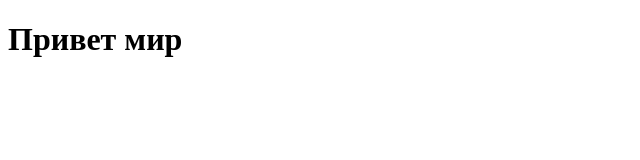
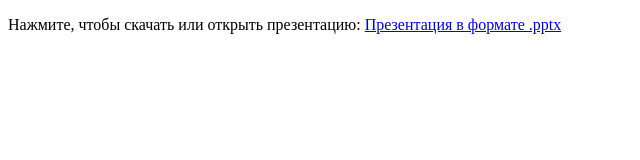
Before and after one commit to Test-project-site/dem.github.io, a plain HTML site: page index.html in a window 1280 px wide. Shown: the whole page, without its empty margins (0-640 px from the left). Drawn offline with Linux system fonts and the light colour scheme.

Commit message:
Update index.html

```diff
--- a/index.html
+++ b/index.html
@@ -1,9 +1,14 @@
 <!DOCTYPE html>
-<html lang="ru">
+<html>
 <head>
-    <title>Привет мир</title>
+  <title>Моя презентация</title>
 </head>
 <body>
-    <h1>Привет мир</h1>
+
+  <p>
+    Нажмите, чтобы скачать или открыть презентацию:
+    <a href="СетьВводный.pptx">Презентация в формате .pptx</a>
+  </p>
+
 </body>
 </html>
```
